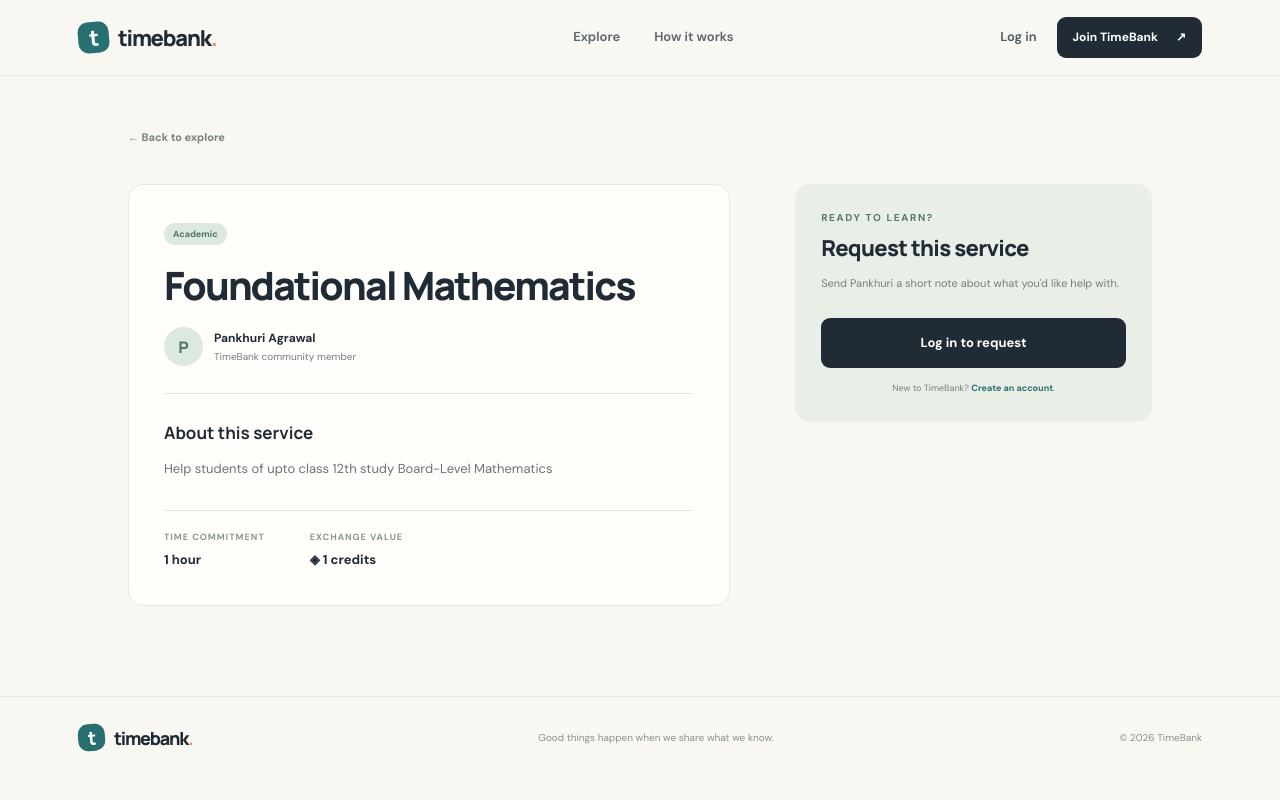
After one commit to Samriddhi752/timebank, a Flask app: page /service/1 in a window 1280 px wide. The commit adds this page. Run offline with Flask 3, Linux system fonts and the light colour scheme.

Commit message:
service enabled

```diff
--- a/app.py
+++ b/app.py
@@ -1,13 +1,13 @@
-from flask import Flask, render_template, redirect, url_for, flash, request
+from flask import Flask, render_template, redirect, url_for, flash, request, abort
 from flask_login import LoginManager, login_user, logout_user, login_required, current_user
 from flask_sqlalchemy import SQLAlchemy
+from sqlalchemy import or_
 from werkzeug.security import generate_password_hash, check_password_hash
 from config import Config
-from models import db, User, Service
+from models import db, User, Service, ExchangeRequest
 
 app = Flask(__name__)
 app.config.from_object(Config)
-
 db.init_app(app)
 
 login_manager = LoginManager()
@@ -23,7 +23,10 @@ def load_user(user_id):
 
 @app.route("/")
 def index():
-    featured_services = Service.query.filter_by(is_active=True).order_by(Service.created_at.desc()).limit(6).all()
+    featured_services = (
+        Service.query.filter_by(is_active=True)
+        .order_by(Service.created_at.desc()).limit(6).all()
+    )
     return render_template("index.html", featured_services=featured_services)
 
 
@@ -75,7 +78,9 @@ def login():
             login_user(user)
             flash(f"Welcome back, {user.name.split()[0]}!", "success")
             next_page = request.args.get("next")
-            return redirect(next_page if next_page and next_page.startswith("/") else url_for("dashboard"))
+            if next_page and next_page.startswith("/") and not next_page.startswith("//"):
+                return redirect(next_page)
+            return redirect(url_for("dashboard"))
 
         flash("Email or password is incorrect. Please try again.", "error")
 
@@ -93,8 +98,22 @@ def logout():
 @app.route("/dashboard")
 @login_required
 def dashboard():
-    my_services = Service.query.filter_by(owner_id=current_user.id, is_active=True).order_by(Service.created_at.desc()).limit(4).all()
-    return render_template("dashboard.html", my_services=my_services)
+    my_services = (
+        Service.query.filter_by(owner_id=current_user.id, is_active=True)
+        .order_by(Service.created_at.desc()).limit(4).all()
+    )
+    incoming_count = ExchangeRequest.query.filter_by(
+        provider_id=current_user.id, status="pending"
+    ).count()
+    outgoing_count = ExchangeRequest.query.filter_by(
+        requester_id=current_user.id, status="pending"
+    ).count()
+    return render_template(
+        "dashboard.html",
+        my_services=my_services,
+        incoming_count=incoming_count,
+        outgoing_count=outgoing_count
+    )
 
 
 @app.route("/explore")
@@ -107,11 +126,130 @@ def explore():
         query = query.filter_by(category=category)
     if search:
         term = f"%{search}%"
-        query = query.filter(db.or_(Service.title.ilike(term), Service.description.ilike(term), Service.category.ilike(term)))
+        query = query.filter(or_(
+            Service.title.ilike(term),
+            Service.description.ilike(term),
+            Service.category.ilike(term)
+        ))
 
     services = query.order_by(Service.created_at.desc()).all()
     categories = ["Technology", "Creative", "Academic", "Lifestyle", "Music", "Other"]
-    return render_template("explore.html", services=services, categories=categories, selected_category=category, search=search)
+    return render_template(
+        "explore.html",
+        services=services,
+        categories=categories,
+        selected_category=category,
+        search=search
+    )
+
+
+@app.route("/service/<int:service_id>")
+def service_detail(service_id):
+    service = db.get_or_404(Service, service_id)
+    if not service.is_active:
+        abort(404)
+
+    existing_request = None
+    if current_user.is_authenticated:
+        existing_request = ExchangeRequest.query.filter(
+            ExchangeRequest.service_id == service.id,
+            ExchangeRequest.requester_id == current_user.id,
+            ExchangeRequest.status.in_(["pending", "accepted"])
+        ).first()
+
+    return render_template(
+        "service_detail.html",
+        service=service,
+        existing_request=existing_request
+    )
+
+
+@app.route("/service/<int:service_id>/request", methods=["POST"])
+@login_required
+def request_service(service_id):
+    service = db.get_or_404(Service, service_id)
+
+    if not service.is_active:
+        flash("This service is no longer available.", "error")
+        return redirect(url_for("explore"))
+
+    if service.owner_id == current_user.id:
+        flash("You can't request your own service.", "error")
+        return redirect(url_for("service_detail", service_id=service.id))
+
+    existing = ExchangeRequest.query.filter(
+        ExchangeRequest.service_id == service.id,
+        ExchangeRequest.requester_id == current_user.id,
+        ExchangeRequest.status.in_(["pending", "accepted"])
+    ).first()
+
+    if existing:
+        flash("You already have an active request for this service.", "info")
+        return redirect(url_for("exchanges"))
+
+    message = request.form.get("message", "").strip()
+    if not message:
+        flash("Please add a short message with your request.", "error")
+        return redirect(url_for("service_detail", service_id=service.id))
+
+    exchange = ExchangeRequest(
+        service_id=service.id,
+        requester_id=current_user.id,
+        provider_id=service.owner_id,
+        message=message
+    )
+    db.session.add(exchange)
+    db.session.commit()
+
+    flash("Your request has been sent. You'll see updates in My Exchanges.", "success")
+    return redirect(url_for("exchanges"))
+
+
+@app.route("/exchanges")
+@login_required
+def exchanges():
+    incoming = (
+        ExchangeRequest.query.filter_by(provider_id=current_user.id)
+        .order_by(ExchangeRequest.created_at.desc()).all()
+    )
+    outgoing = (
+        ExchangeRequest.query.filter_by(requester_id=current_user.id)
+        .order_by(ExchangeRequest.created_at.desc()).all()
+    )
+    return render_template("exchanges.html", incoming=incoming, outgoing=outgoing)
+
+
+@app.route("/exchanges/<int:exchange_id>/<action>", methods=["POST"])
+@login_required
+def update_exchange(exchange_id, action):
+    exchange = db.get_or_404(ExchangeRequest, exchange_id)
+
+    if exchange.status != "pending":
+        flash("This request has already been updated.", "info")
+        return redirect(url_for("exchanges"))
+
+    if action in ("accept", "reject"):
+        if exchange.provider_id != current_user.id:
+            abort(403)
+        exchange.status = "accepted" if action == "accept" else "rejected"
+        db.session.commit()
+        flash(
+            "Request accepted. You can coordinate the exchange with the requester."
+            if action == "accept" else "Request declined.",
+            "success" if action == "accept" else "info"
+        )
+
+    elif action == "cancel":
+        if exchange.requester_id != current_user.id:
+            abort(403)
+        exchange.status = "cancelled"
+        db.session.commit()
+        flash("Your request has been cancelled.", "info")
+
+    else:
+        abort(404)
+
+    return redirect(url_for("exchanges"))
 
 
 @app.route("/offer", methods=["GET", "POST"])
--- /dev/null
+++ b/static/css/components.css
@@ -0,0 +1,51 @@
+/* Day 2: service details and exchange request screens */
+.service-open-link { display:flex; justify-content:space-between; align-items:center; border-top:1px solid #efeee8; padding-top:12px; margin-top:13px; color:var(--teal); font-size:11px; font-weight:700; }
+.service-open-link span { font-size:15px; }
+.detail-page { max-width:1080px; padding:48px 28px 90px; margin:auto; }
+.back-link { color:#78837d; font-size:11px; font-weight:700; }
+.back-link:hover { color:var(--teal); }
+.detail-layout { display:grid; grid-template-columns:1.35fr .8fr; gap:65px; align-items:start; margin-top:35px; }
+.detail-main { background:var(--white); border:1px solid var(--line); border-radius:15px; padding:35px; }
+.detail-main h1 { font:800 39px/1.15 "Manrope"; letter-spacing:-1.8px; margin:18px 0 20px; }
+.detail-provider { display:flex; align-items:center; gap:11px; }
+.provider-avatar { width:39px; height:39px; display:grid; place-items:center; border-radius:50%; background:var(--sage); color:var(--sage-strong); font:800 16px "Manrope"; }
+.detail-provider b,.detail-provider small { display:block; }
+.detail-provider b { font-size:12px; }
+.detail-provider small { color:var(--muted); font-size:10px; margin-top:2px; }
+.detail-divider { height:1px; background:var(--line); margin:27px 0; }
+.detail-main h2 { font:700 17px "Manrope"; margin:0 0 9px; }
+.detail-description { white-space:pre-wrap; color:#68747a; font-size:13px; line-height:1.9; }
+.detail-facts { display:flex; gap:45px; margin-top:28px; padding-top:20px; border-top:1px solid var(--line); }
+.detail-facts span,.detail-facts b { display:block; }
+.detail-facts span { color:#8b9690; font-size:9px; font-weight:800; letter-spacing:1px; }
+.detail-facts b { margin-top:5px; font-size:13px; }
+.request-card { background:#e9eee7; border-radius:15px; padding:26px; position:sticky; top:100px; }
+.request-card h2 { font:800 22px "Manrope"; letter-spacing:-.7px; margin:8px 0; }
+.request-card > p { color:#748078; font-size:11px; line-height:1.7; margin-bottom:20px; }
+.request-footnote { text-align:center; font-size:9px !important; margin:13px 0 0 !important; }
+.request-footnote a { color:var(--teal); font-weight:700; }
+.inline-notice { padding:13px; border-radius:9px; background:#fffefa; color:#587361; font-size:11px; line-height:1.6; margin:17px 0; }
+.exchange-columns { display:grid; grid-template-columns:1fr 1fr; gap:17px; align-items:start; }
+.exchange-panel { background:rgba(255,254,250,.65); border:1px solid var(--line); border-radius:14px; padding:20px; }
+.exchange-panel-heading { display:flex; align-items:center; justify-content:space-between; margin-bottom:15px; }
+.exchange-panel-heading h2 { font:700 18px "Manrope"; margin:4px 0 0; }
+.count-bubble { min-width:27px; height:27px; border-radius:50%; display:grid; place-items:center; background:var(--sage); color:var(--sage-strong); font-size:10px; font-weight:800; }
+.exchange-card { background:var(--white); border:1px solid var(--line); border-radius:11px; padding:16px; margin-top:11px; }
+.exchange-card-top { display:flex; justify-content:space-between; align-items:center; gap:8px; }
+.status-pill { border-radius:30px; padding:5px 9px; font-size:9px; font-weight:800; text-transform:capitalize; }
+.status-pending { background:#fff0d9; color:#9b7134; }
+.status-accepted { background:#e2efe4; color:#4e795b; }
+.status-rejected,.status-cancelled { background:#f5e5e1; color:#a65e50; }
+.exchange-card h3 { font:700 15px "Manrope"; margin:13px 0 4px; }
+.exchange-person { color:#89918d; font-size:10px; margin:0 0 10px; }
+.exchange-person b { color:#4f5e58; }
+.exchange-card blockquote { margin:0; padding:10px 12px; border-left:2px solid #b6cdbb; background:#f7f8f3; color:#69736e; font-size:10px; line-height:1.65; }
+.exchange-meta { display:flex; justify-content:space-between; color:#8a938e; font-size:9px; margin-top:12px; }
+.exchange-actions { display:flex; gap:8px; margin-top:13px; }
+.exchange-actions form { margin:0; }
+.exchange-empty { min-height:220px; display:flex; flex-direction:column; align-items:center; justify-content:center; text-align:center; padding:20px 10px; }
+.exchange-empty > span { width:37px; height:37px; display:grid; place-items:center; border-radius:11px; background:var(--sage); color:var(--sage-strong); font-size:19px; margin-bottom:10px; }
+.exchange-empty b { font-size:11px; }
+.exchange-empty p { color:var(--muted); font-size:10px; max-width:230px; line-height:1.6; margin:5px 0 12px; }
+@media (max-width:800px) { .detail-layout { grid-template-columns:1fr; gap:18px; } .request-card { position:static; } .exchange-columns { grid-template-columns:1fr; } }
+@media (max-width:600px) { .detail-page { padding:35px 18px 60px; } .detail-main { padding:23px; } .detail-main h1 { font-size:31px; } .detail-facts { gap:22px; flex-wrap:wrap; } .exchange-panel { padding:15px; } }
--- a/templates/base.html
+++ b/templates/base.html
@@ -9,6 +9,7 @@
   <link rel="preconnect" href="https://fonts.gstatic.com" crossorigin>
   <link href="https://fonts.googleapis.com/css2?family=DM+Sans:wght@400;500;600;700&family=Manrope:wght@500;600;700;800&display=swap" rel="stylesheet">
   <link rel="stylesheet" href="{{ url_for('static', filename='css/style.css') }}">
+  <link rel="stylesheet" href="{{ url_for('static', filename='css/components.css') }}">
   {% block head %}{% endblock %}
 </head>
 <body>
@@ -19,6 +20,9 @@
       </a>
       <nav class="main-nav">
         <a href="{{ url_for('explore') }}">Explore</a>
+        {% if current_user.is_authenticated %}
+          <a href="{{ url_for('exchanges') }}">My exchanges</a>
+        {% endif %}
         <a href="{{ url_for('index') }}#how-it-works">How it works</a>
       </nav>
       <div class="nav-actions">
--- /dev/null
+++ b/templates/service_detail.html
@@ -0,0 +1,38 @@
+{% extends "base.html" %}
+{% block title %}{{ service.title }} — TimeBank{% endblock %}
+{% block content %}
+<section class="detail-page">
+  <a class="back-link" href="{{ url_for('explore') }}">← Back to explore</a>
+  <div class="detail-layout">
+    <article class="detail-main">
+      <span class="category-tag">{{ service.category }}</span>
+      <h1>{{ service.title }}</h1>
+      <div class="detail-provider"><span class="provider-avatar">{{ service.owner.name[:1]|upper }}</span><span><b>{{ service.owner.name }}</b><small>{{ service.owner.location or 'TimeBank community member' }}</small></span></div>
+      <div class="detail-divider"></div>
+      <h2>About this service</h2>
+      <p class="detail-description">{{ service.description }}</p>
+      <div class="detail-facts"><div><span>TIME COMMITMENT</span><b>{{ service.duration_hours }} hour{% if service.duration_hours != 1 %}s{% endif %}</b></div><div><span>EXCHANGE VALUE</span><b>◈ {{ service.duration_hours }} credits</b></div></div>
+    </article>
+    <aside class="request-card">
+      <div class="eyebrow">READY TO LEARN?</div>
+      <h2>Request this service</h2>
+      <p>Send {{ service.owner.name.split()[0] }} a short note about what you'd like help with.</p>
+      {% if not current_user.is_authenticated %}
+        <a class="button button-dark button-full" href="{{ url_for('login', next=url_for('service_detail', service_id=service.id)) }}">Log in to request</a>
+        <p class="request-footnote">New to TimeBank? <a href="{{ url_for('signup') }}">Create an account</a>.</p>
+      {% elif current_user.id == service.owner_id %}
+        <div class="inline-notice">This is your service listing. You can manage it from your dashboard.</div>
+      {% elif existing_request %}
+        <div class="inline-notice">You already have a {{ existing_request.status }} request for this service.</div>
+        <a class="button button-outline button-full" href="{{ url_for('exchanges') }}">View my exchanges</a>
+      {% else %}
+        <form method="POST" action="{{ url_for('request_service', service_id=service.id) }}" class="form-stack">
+          <label>Your message<textarea name="message" rows="5" maxlength="500" placeholder="Hi! I'd love some help with..." required></textarea></label>
+          <button class="button button-dark button-full" type="submit">Send exchange request <span>↗</span></button>
+        </form>
+        <p class="request-footnote">No credits are transferred when you send a request.</p>
+      {% endif %}
+    </aside>
+  </div>
+</section>
+{% endblock %}
```
Also changed, not shown: DAY2_INSTALL.txt (added, +24 -0 lines), models.py (+17 -1 lines), templates/exchanges.html (added, +50 -0 lines), templates/explore.html (+10 -1 lines), templates/index.html (+8 -60 lines), instance/timebank.db.
